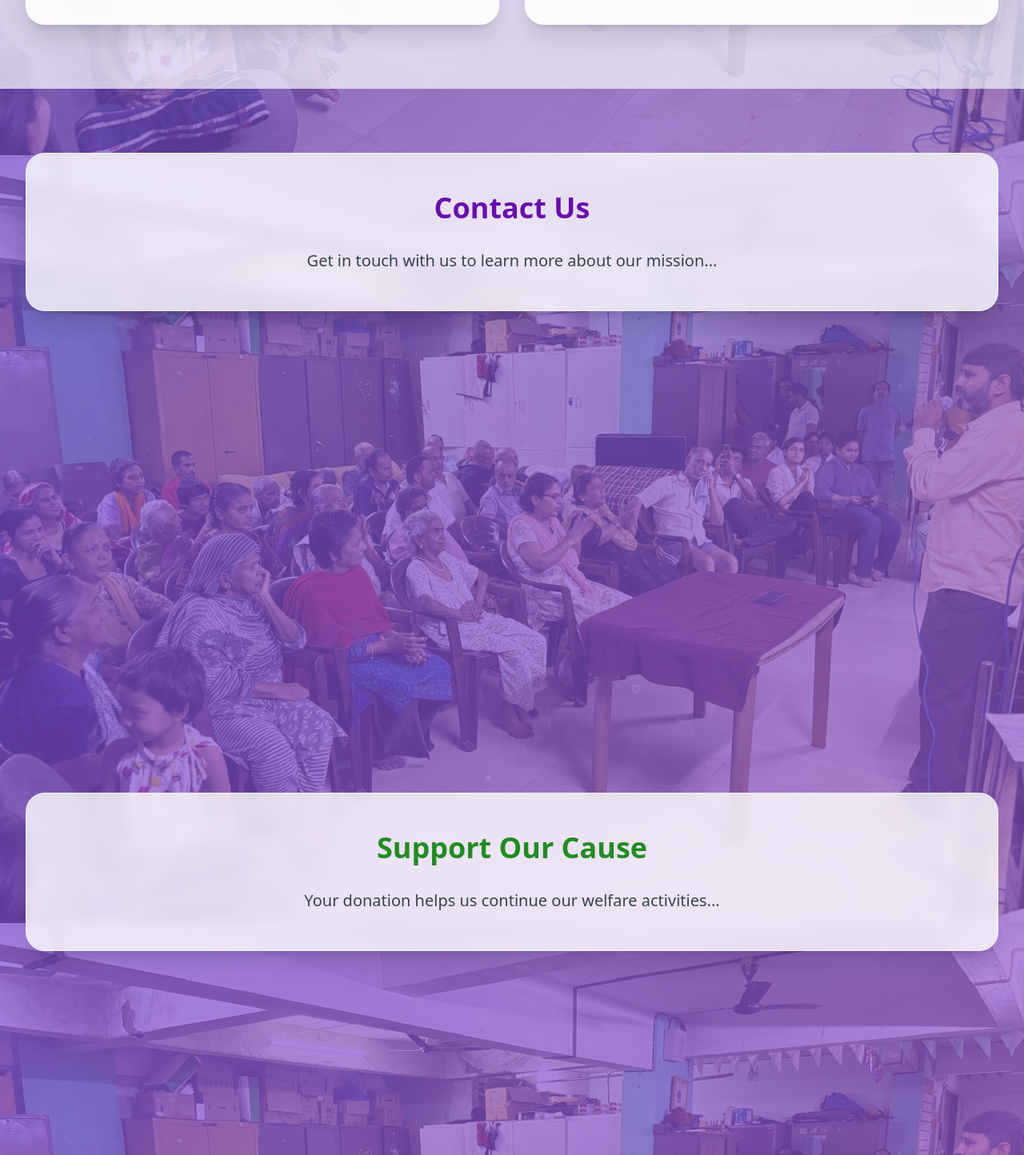
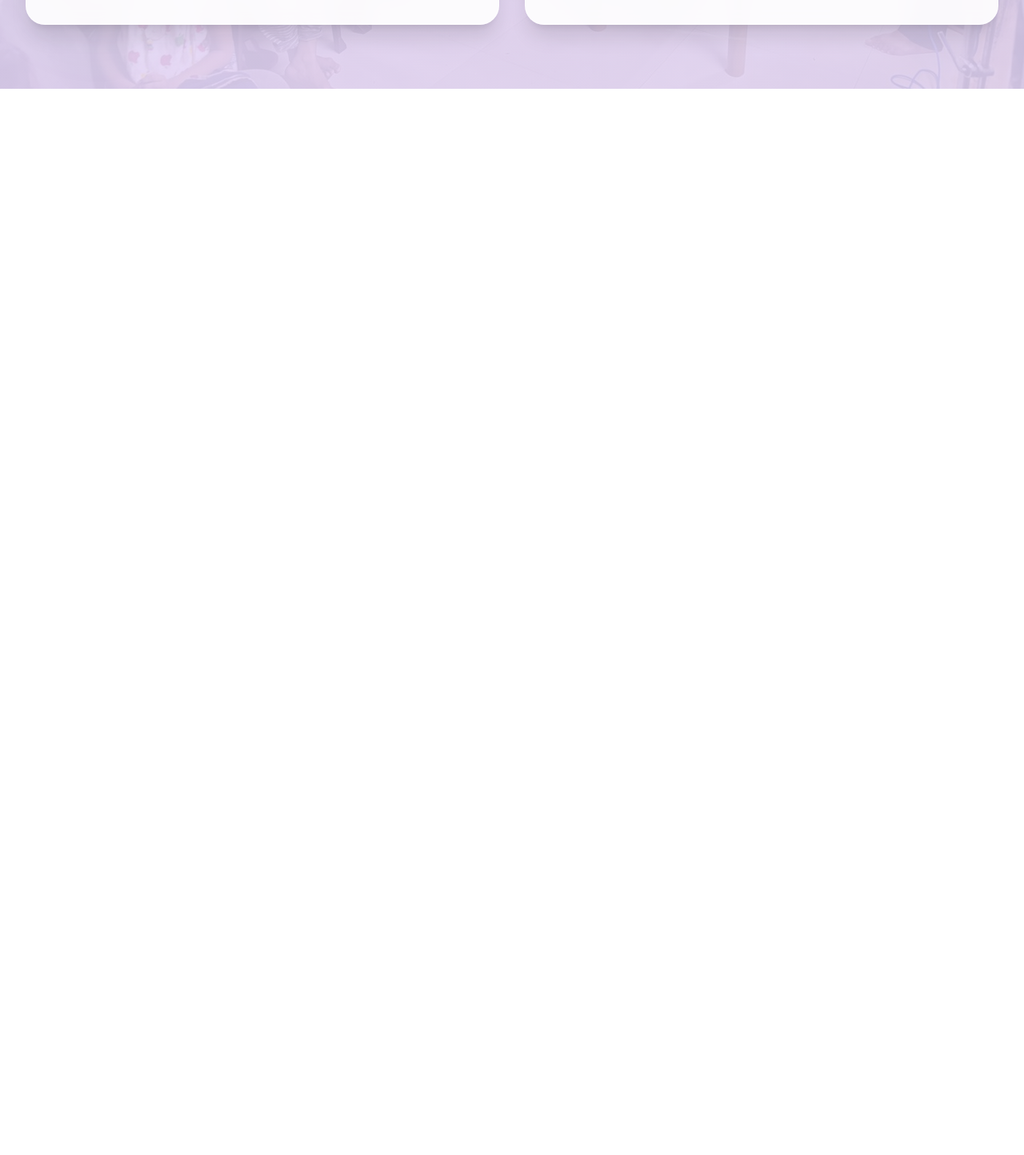
Before and after one commit to VarunS27/saaz_welfare_web, a React (Vite) app in the folder frontend/: page / in a window 1280 px wide. Shown: the part 6526-7970 px from the top of the page at 80% size. After the commit the page ends 6637 px from the top, so only its background shows below. Built offline with nearby package versions, Linux system fonts and the light colour scheme.

Commit message:
removed unnecessary things

```diff
--- a/frontend/src/App.jsx
+++ b/frontend/src/App.jsx
@@ -79,27 +79,9 @@ function App() {
 
               {/* Placeholder sections */}
 
-              <section id="contact" className="min-h-screen py-20 px-8 relative">
-                <div className="max-w-7xl mx-auto text-center">
-                  <div className="bg-white/80 backdrop-blur-sm p-12 rounded-3xl border border-white/50 shadow-xl">
-                    <h2 className="text-4xl font-bold text-[#6A0DAD] mb-8">Contact Us</h2>
-                    <p className="text-gray-700 text-xl max-w-4xl mx-auto">
-                      Get in touch with us to learn more about our mission...
-                    </p>
-                  </div>
-                </div>
-              </section>
 
-              <section id="donate" className="min-h-screen py-20 px-8 relative">
-                <div className="max-w-7xl mx-auto text-center">
-                  <div className="bg-white/80 backdrop-blur-sm p-12 rounded-3xl border border-white/50 shadow-xl">
-                    <h2 className="text-4xl font-bold text-[#228B22] mb-8">Support Our Cause</h2>
-                    <p className="text-gray-700 text-xl max-w-4xl mx-auto">
-                      Your donation helps us continue our welfare activities...
-                    </p>
-                  </div>
-                </div>
-              </section>
+
+
             </div>
           } />
 
```
